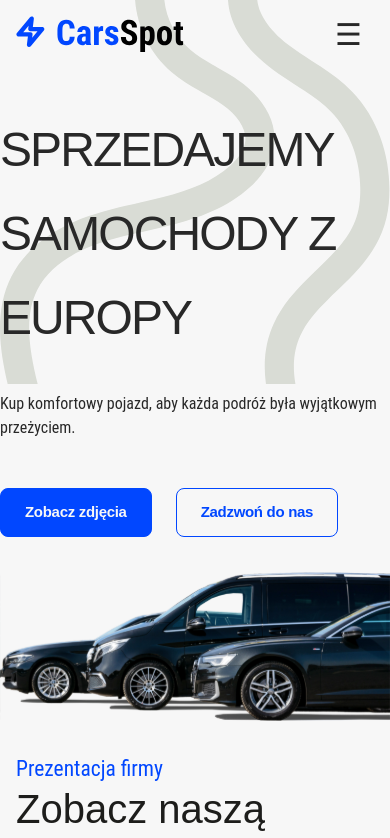
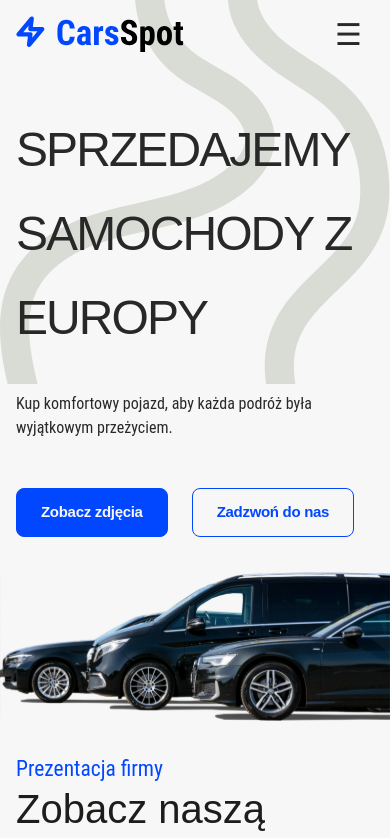
Before and after one commit to Oskii0201/CarsSpot, a React (Vite) app: page / in a window 390 px wide. Shown: the top 838 px of the page. Built offline with nearby package versions, Linux system fonts and the light colour scheme.

Commit message:
fix x-padding for hero section

```diff
--- a/src/components/Hero/Hero.jsx
+++ b/src/components/Hero/Hero.jsx
@@ -2,8 +2,8 @@ import {Button} from "../Button/Button.jsx";
 import cars from "../../assets/cars.svg"
 export function Hero(){
     return(
-        <section id="hero" className="relative py-10 md:py-[120px] sm:py-28">
-            <div className="relative max-w-6xl mx-auto flex flex-col gap-12 z-10">
+        <section id="hero" className="relative py-10 px-4 md:py-[120px] sm:py-28 lg:px-0">
+            <div className="max-w-6xl mx-auto flex flex-col gap-12 z-10">
                 <article className="sm:w-1/2 gap-8 text-darkgray flex flex-col">
                     <h1 className="font-bebas text-5xl font-normal leading-[84px] tracking-[-0.04em] text-left sm:text-7xl">
                         SPRZEDAJEMY SAMOCHODY Z EUROPY
```
